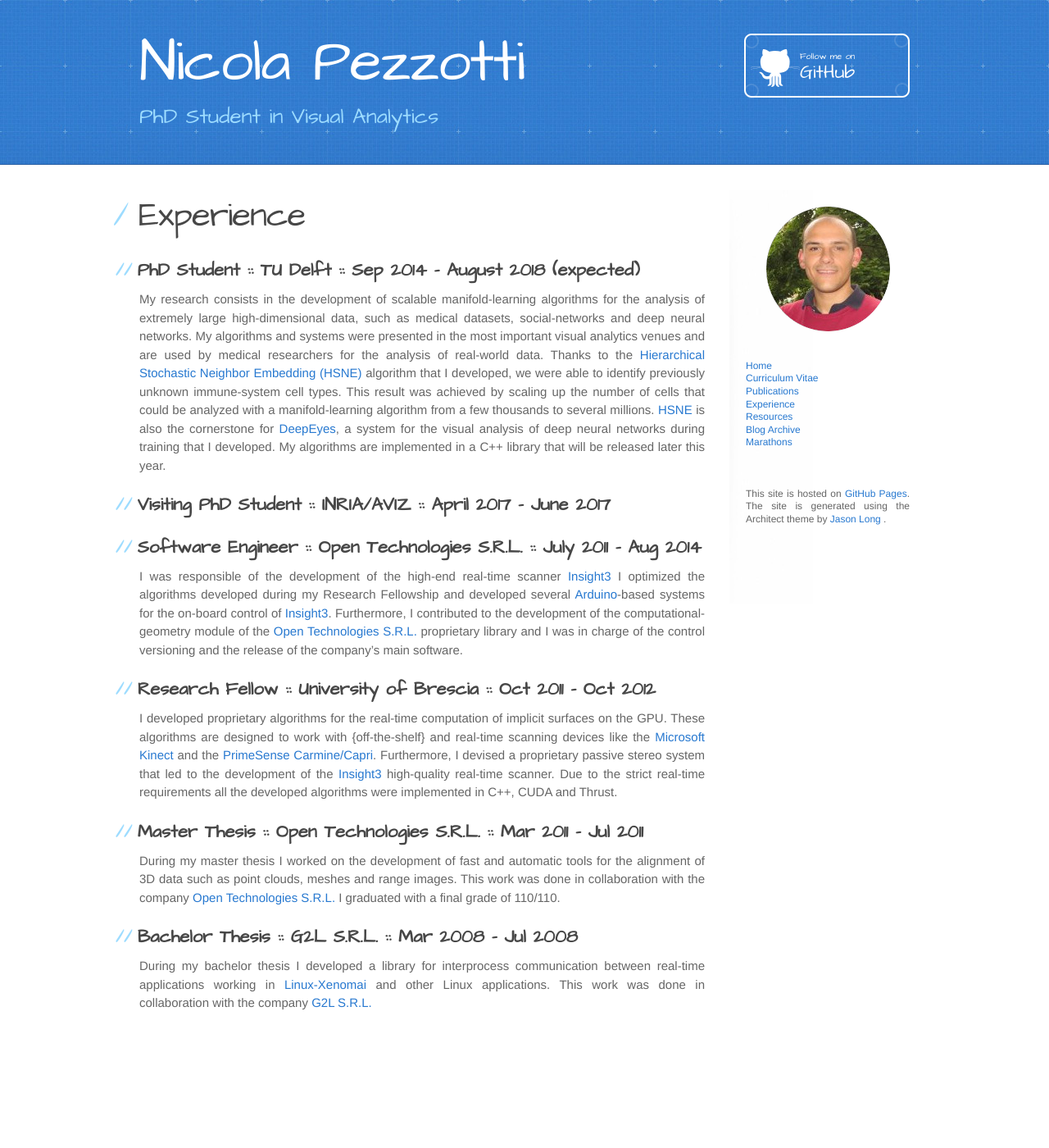
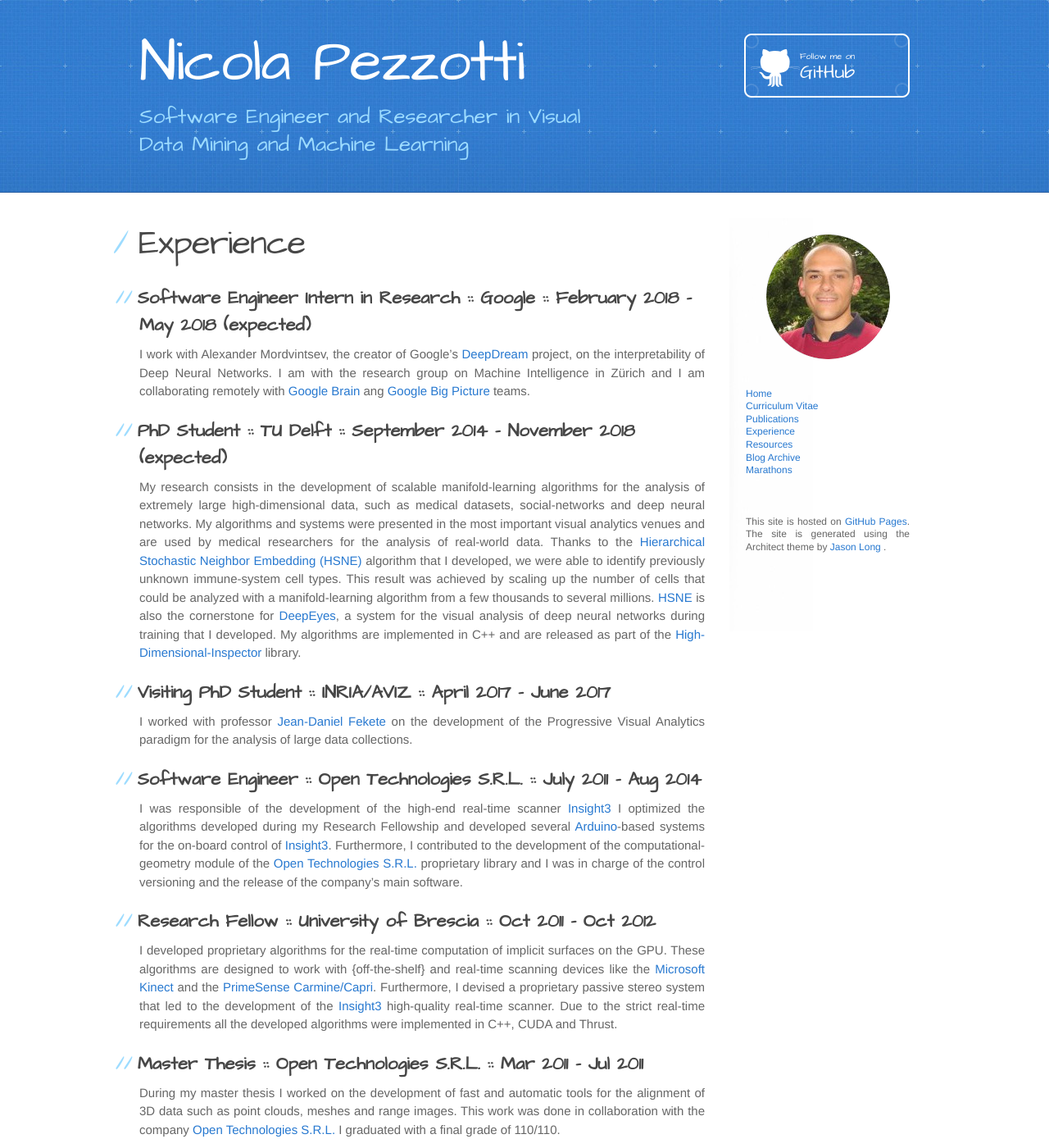
Before and after one commit to Nicola17/Nicola17.github.io, a Jekyll site: the page built from experience/index.md, in a window 1280 px wide and 1400 px high. Shown: the whole window at 82% size. Built offline with Jekyll 4.4.1, drawn with Linux system fonts in a browser that asks for light colours.

Commit message:
Update May 2018

```diff
--- a/_layouts/default.html
+++ b/_layouts/default.html
@@ -31,7 +31,7 @@
     <header>
       <div class="inner">
         <h1>{{ site.name }} </h1>
-        <h2>PhD Student in Visual Analytics</h2>
+        <h2>Software Engineer and Researcher in Visual Data Mining and Machine Learning</h2>
         <a href="https://github.com/Nicola17" class="button"><small>Follow me on</small> GitHub</a>
       </div>
     </header>
--- a/experience/index.md
+++ b/experience/index.md
@@ -6,20 +6,25 @@
 Experience
 ================
 
-PhD Student :: TU Delft :: Sep 2014 - August 2018 (expected)
+Software Engineer Intern in Research :: Google :: February 2018 - May 2018 (expected)
 -------
+I work with Alexander Mordvintsev, the creator of Google's [DeepDream](https://it.wikipedia.org/wiki/Deep_Dream) project, on the interpretability of Deep Neural Networks.
+I am with the research group on Machine Intelligence in Zürich and I am collaborating remotely with [Google Brain](https://research.google.com/teams/brain/) ang [Google Big Picture](https://research.google.com/bigpicture/) teams.
 
 
+PhD Student :: TU Delft :: September 2014 - November 2018 (expected)
+-------
 
 My research consists in the development of scalable manifold-learning algorithms for the analysis of extremely large high-dimensional data, such as medical datasets, social-networks and deep neural networks.
 My algorithms and systems were presented in the most important visual analytics venues and are used by medical researchers for the analysis of real-world data.
 Thanks to the [Hierarchical Stochastic Neighbor Embedding (HSNE)][9] algorithm that I developed, we were able to identify previously unknown immune-system cell types.
 This result was achieved by scaling up the number of cells that could be analyzed with a manifold-learning algorithm from a few thousands to several millions.
 [HSNE][9] is also the cornerstone for [DeepEyes][10], a system for the visual analysis of deep neural networks during training that I developed.
-My algorithms are implemented in a C++ library that will be released later this year.
+My algorithms are implemented in C++ and are released as part of the [High-Dimensional-Inspector](https://github.com/Nicola17/High-Dimensional-Inspector) library.
 
 Visiting PhD Student :: INRIA/AVIZ :: April 2017 - June 2017
 -------
+I worked with professor [Jean-Daniel Fekete](https://en.wikipedia.org/wiki/Jean-Daniel_Fekete) on the development of the Progressive Visual Analytics paradigm for the analysis of large data collections.
 
 Software Engineer :: Open Technologies S.R.L. :: July 2011 - Aug 2014
 -------
```
Also changed, not shown: _draft/2014-04-06-welcome-to-jekyll.markdown (+21 -17 lines), 1 other file.
